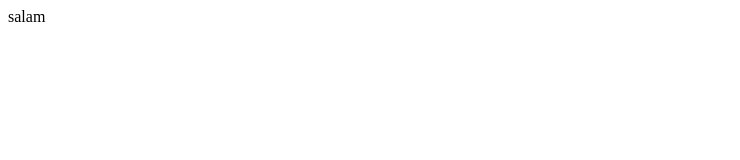
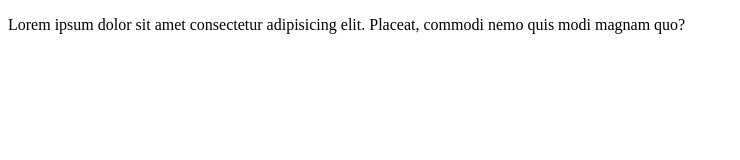
Before and after one commit to ahmadiireza/git-tutorial, a plain HTML site: page index.html in a window 1280 px wide. Shown: the whole page, without its empty margins (0-740 px from the left). Drawn offline with Linux system fonts and the light colour scheme.

Commit message:
new commit

```diff
--- a/index.html
+++ b/index.html
@@ -7,6 +7,6 @@
     <title>Document</title>
 </head>
 <body>
-    salam
+    <p>Lorem ipsum dolor sit amet consectetur adipisicing elit. Placeat, commodi nemo quis modi magnam quo?</p>
 </body>
 </html>
--- a/style.css
+++ b/style.css
@@ -0,0 +1,4 @@
+* {
+    margin: 0;
+    padding: 0;
+}
```
